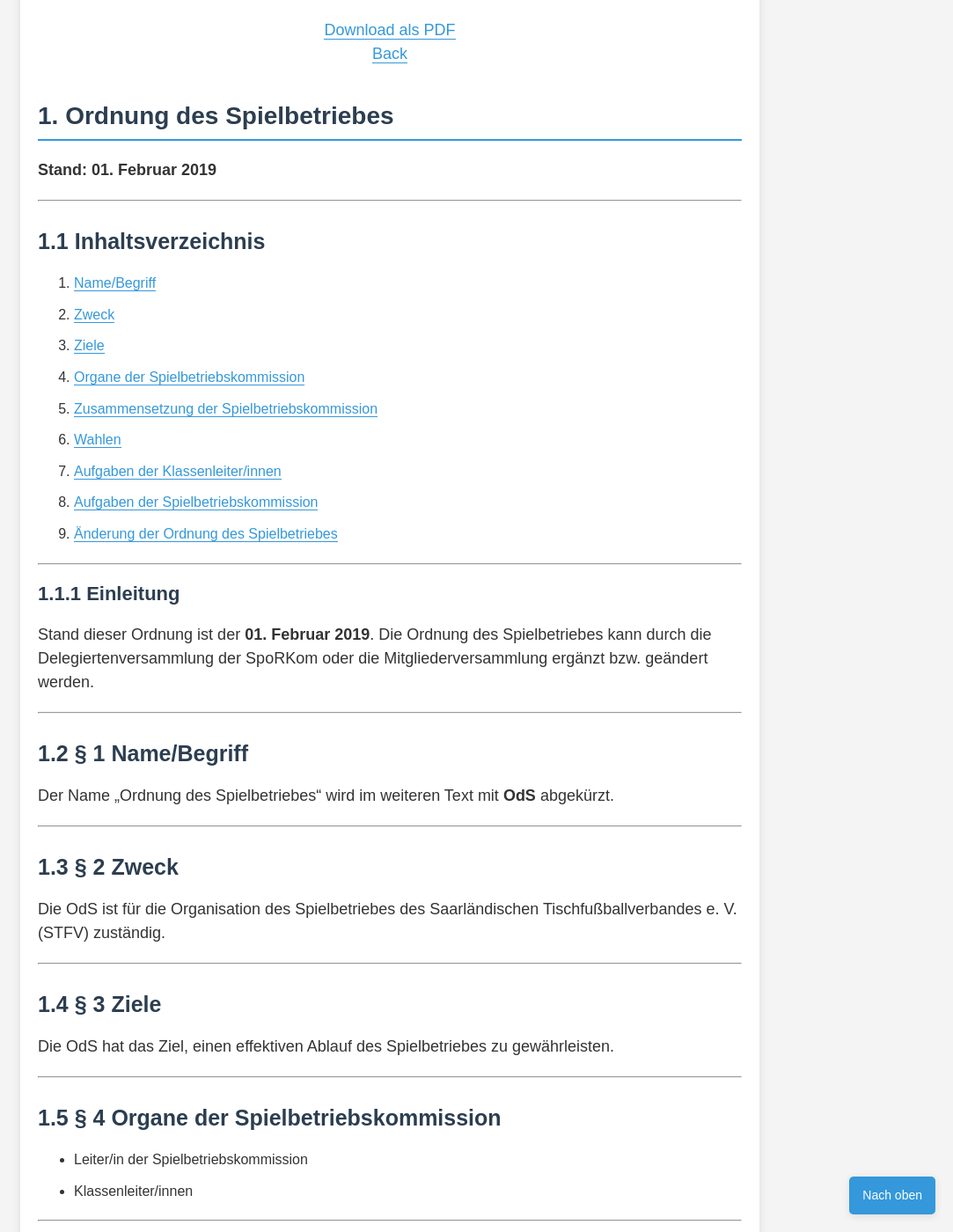
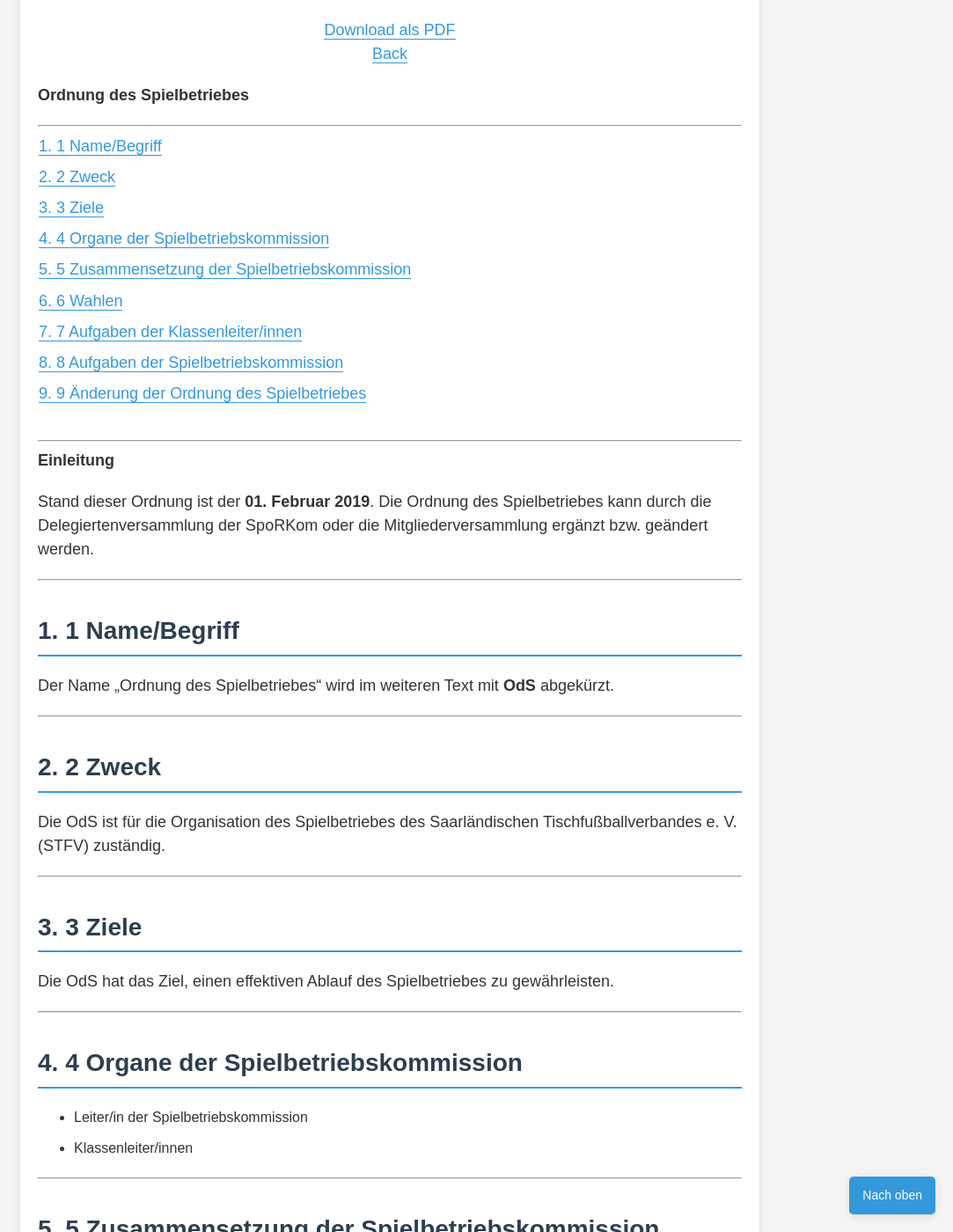
Before and after one commit to Deutscher-Tischfussballbund/stfv-docs, a Jekyll site: the page built from docs/Ordnung_des_Spielbetriebes.md, in a window 1280 px wide and 1400 px high, scrolled down 672 px. Shown: the whole window at 88% size, without its empty margins (197-1280 px from the left). Built offline with Jekyll 4.4.1, drawn with Linux system fonts in a browser that asks for light colours; our own code applies the rules of GitHub Pages for plain Markdown files; some of the changed text lies outside the part shown.

Commit message:
Update Ordnung_des_Spielbetriebes.md

```diff
--- a/docs/Ordnung_des_Spielbetriebes.md
+++ b/docs/Ordnung_des_Spielbetriebes.md
@@ -14,58 +14,46 @@
 </div>
 
 
-# Ordnung des Spielbetriebes
-
-**Stand: 01. Februar 2019**
+**Ordnung des Spielbetriebes**
 
 ---
 
-## Inhaltsverzeichnis
-
-1. [Name/Begriff](#namebegriff)
-2. [Zweck](#zweck)
-3. [Ziele](#ziele)
-4. [Organe der Spielbetriebskommission](#organe-der-spielbetriebskommission)
-5. [Zusammensetzung der Spielbetriebskommission](#zusammensetzung-der-spielbetriebskommission)
-6. [Wahlen](#wahlen)
-7. [Aufgaben der Klassenleiter/innen](#aufgaben-der-klassenleiterinnen)
-8. [Aufgaben der Spielbetriebskommission](#aufgaben-der-spielbetriebskommission)
-9. [Änderung der Ordnung des Spielbetriebes](#änderung-der-ordnung-des-spielbetriebes)
-
+* TOC
+{:toc}
 ---
 
-### Einleitung
+**Einleitung**
 
 Stand dieser Ordnung ist der **01. Februar 2019**. Die Ordnung des Spielbetriebes kann durch die Delegiertenversammlung der SpoRKom oder die Mitgliederversammlung ergänzt bzw. geändert werden.
 
 ---
 
-## § 1 Name/Begriff
+# 1 Name/Begriff
 
 Der Name „Ordnung des Spielbetriebes“ wird im weiteren Text mit **OdS** abgekürzt.
 
 ---
 
-## § 2 Zweck
+# 2 Zweck
 
 Die OdS ist für die Organisation des Spielbetriebes des Saarländischen Tischfußballverbandes e. V. (STFV) zuständig.
 
 ---
 
-## § 3 Ziele
+# 3 Ziele
 
 Die OdS hat das Ziel, einen effektiven Ablauf des Spielbetriebes zu gewährleisten.
 
 ---
 
-## § 4 Organe der Spielbetriebskommission
+# 4 Organe der Spielbetriebskommission
 
 - Leiter/in der Spielbetriebskommission
 - Klassenleiter/innen
 
 ---
 
-## § 5 Zusammensetzung der Spielbetriebskommission
+# 5 Zusammensetzung der Spielbetriebskommission
 
 Die Spielbetriebskommission setzt sich zusammen aus:
 
@@ -74,7 +62,7 @@ Die Spielbetriebskommission setzt sich zusammen aus:
 
 ---
 
-## § 6 Wahlen
+# 6 Wahlen
 
 1. Der/die Leiter/in der Spielbetriebskommission wird von der Mitgliederversammlung des Saarländischen Tischfußballverbandes (STFV) für **zwei Jahre** gewählt.
 2. Der/die Leiter/in schlägt dem Vorstand des STFV die Klassenleiter/innen der verschiedenen Ligen vor. Diese werden vom Vorstand für **ein Jahr** in die Spielbetriebskommission berufen.
@@ -82,7 +70,7 @@ Die Spielbetriebskommission setzt sich zusammen aus:
 
 ---
 
-## § 7 Aufgaben der Klassenleiter/innen
+# 7 Aufgaben der Klassenleiter/innen
 
 1. Erfassung der Spielergebnisse
 2. Erfassung bzw. Kontrolle der von den Vereinen erfassten Spielberichte
@@ -91,7 +79,7 @@ Die Spielbetriebskommission setzt sich zusammen aus:
 
 ---
 
-## § 8 Aufgaben der Spielbetriebskommission
+# 8 Aufgaben der Spielbetriebskommission
 
 1. Terminierung der Meisterschafts-, Pokal-, Aufstiegs-, Abstiegs- und Entscheidungsspiele sowie optionaler Wettbewerbe (z. B. Kreisligapokal)
 2. Einteilung der Mannschaften in die Spielklassen des Ligabetriebes
@@ -103,7 +91,7 @@ Die Spielbetriebskommission setzt sich zusammen aus:
 
 ---
 
-## § 9 Änderung der Ordnung des Spielbetriebes
+# 9 Änderung der Ordnung des Spielbetriebes
 
 1. Änderungen der OdS können von der Mitgliederversammlung oder der Sport- und Regelkommission (SpoRKom) beschlossen werden.
 2. **Anträge auf Änderung durch die Mitgliederversammlung**:
```
